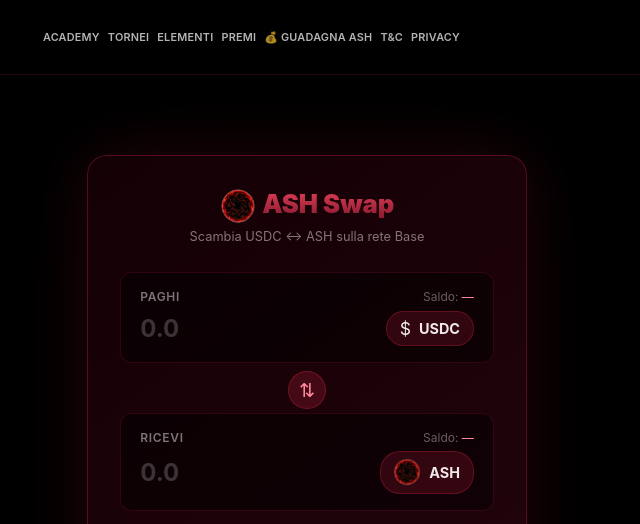
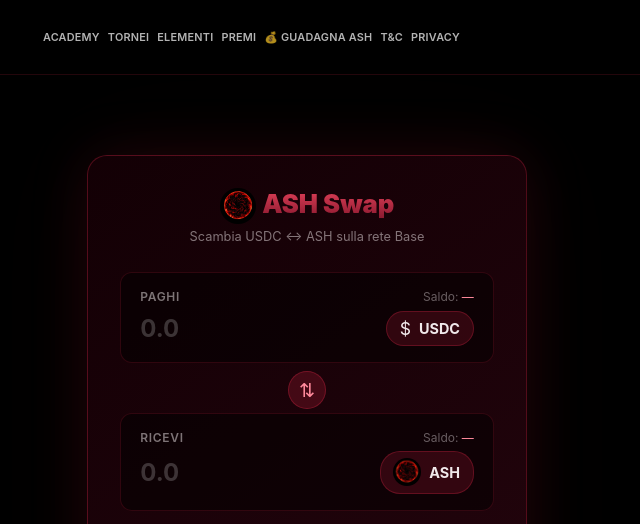
Before and after one commit to deruvomichele-cloud/phoenix-site, a plain HTML site: page swap.html in a window 1280 px wide. Shown: the top 524 px of the page, 333-973 px from the left. Drawn offline with nearby package versions, Linux system fonts and the light colour scheme.

Commit message:
Update ASH coin logo with new flaming design - add ash-logo-512.png to assets and update all references

```diff
--- a/swap.html
+++ b/swap.html
@@ -116,7 +116,7 @@ a{text-decoration:none;color:inherit}
 <!-- SWAP PAGE -->
 <div class='page'>
   <div class='card'>
-    <div class='card-title'><img src='ash-coin.png' style='width:36px;height:36px;border-radius:50%;vertical-align:middle;margin-right:.4rem'/>ASH Swap</div>
+    <div class='card-title'><img src='assets/ash-logo-512.png' style='width:36px;height:36px;border-radius:50%;vertical-align:middle;margin-right:.4rem'/>ASH Swap</div>
     <div class='card-sub'>Scambia USDC ↔ ASH sulla rete Base</div>
 
     <!-- FROM -->
@@ -145,7 +145,7 @@ a{text-decoration:none;color:inherit}
       <div class='frow2'>
         <input class='inp' id='amountOut' type='text' placeholder='0.0' readonly/>
         <div class='pill' id='toPill'>
-          <img src='ash-coin.png' style='width:28px;height:28px;border-radius:50%;object-fit:cover' alt='ASH'/><span class='pill-name'>ASH</span>
+          <img src='assets/ash-logo-512.png' style='width:28px;height:28px;border-radius:50%;object-fit:cover' alt='ASH'/><span class='pill-name'>ASH</span>
         </div>
       </div>
     </div>
```
Also changed, not shown: assets/ash-logo-512.png (added).
